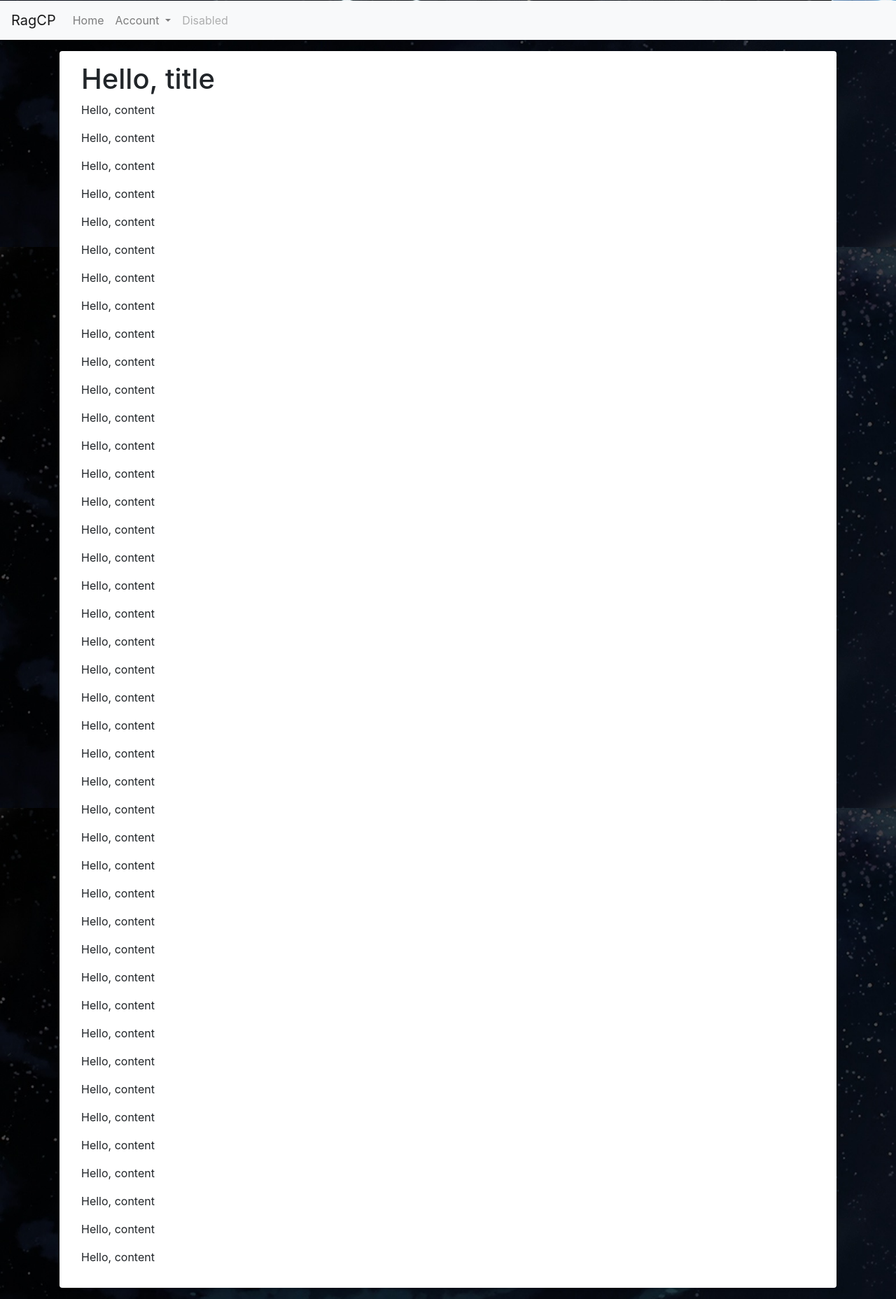
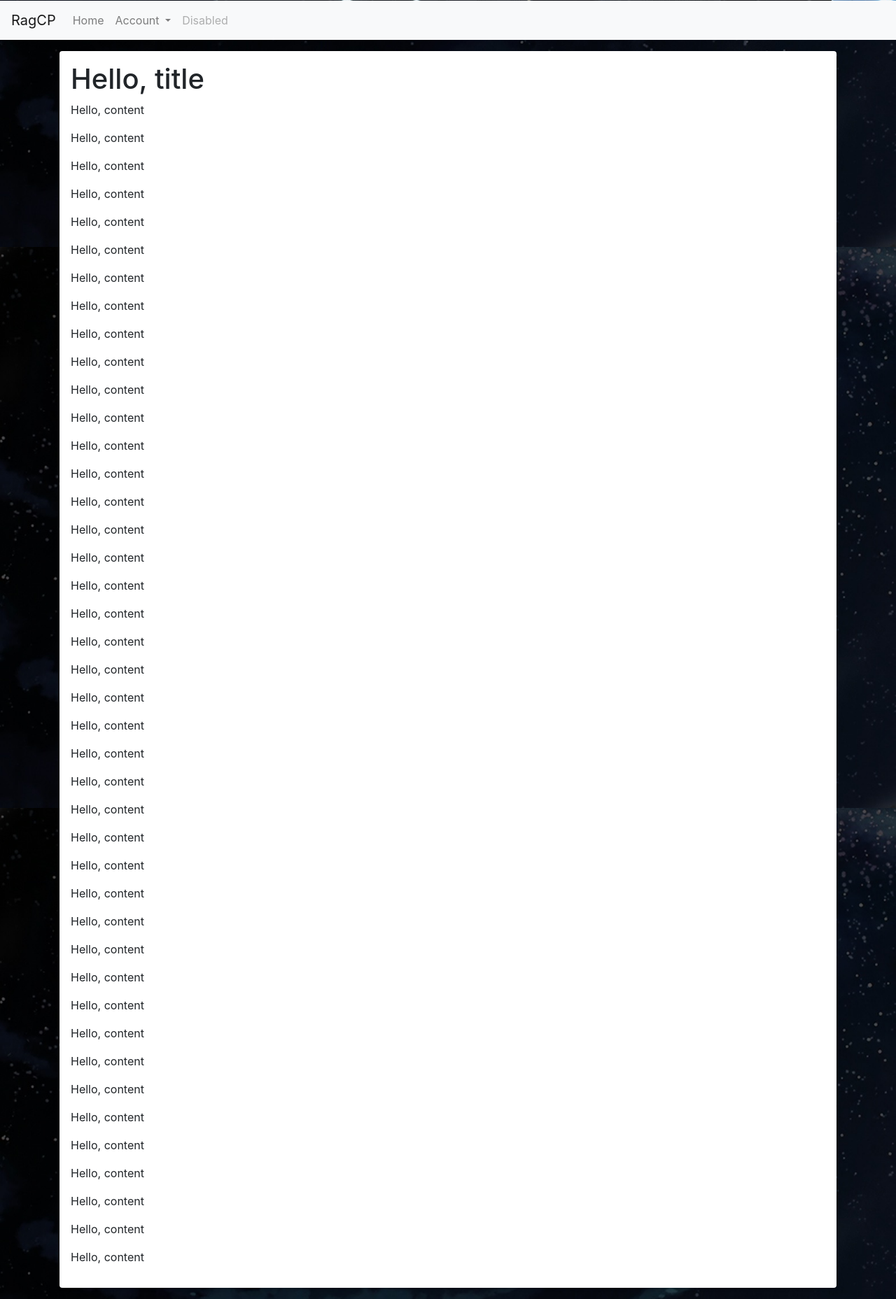
Before and after one commit to Freyja-Folkvangr/ragpycp, a Django app: page / in a window 1280 px wide; the page is wider, and only the part inside the window is pictured. Shown: the part 449-2306 px from the top of that part at 70% size. Run offline with Django 3.2, Linux system fonts and the light colour scheme; some libraries are stand-ins or nearby versions.

Commit message:
removed container, fixed identation

```diff
--- a/ragcp/templates/index.html
+++ b/ragcp/templates/index.html
@@ -2,8 +2,6 @@
 {% block albums_active %}active{% endblock %}
 
 {% block body %}
-    <div class="container-fluid">
-
     <div class="row">
         <h1>Hello, title</h1>
     </div>
@@ -93,7 +91,4 @@
         <p>Hello, content</p></div>
     <div class="row">
         <p>Hello, content</p></div>
-
-
-    </div>
 {% endblock %}
```
Lines whose indentation alone changed are shown as unchanged.
